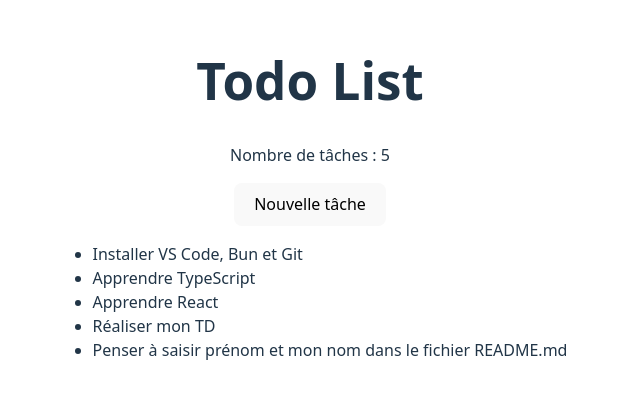
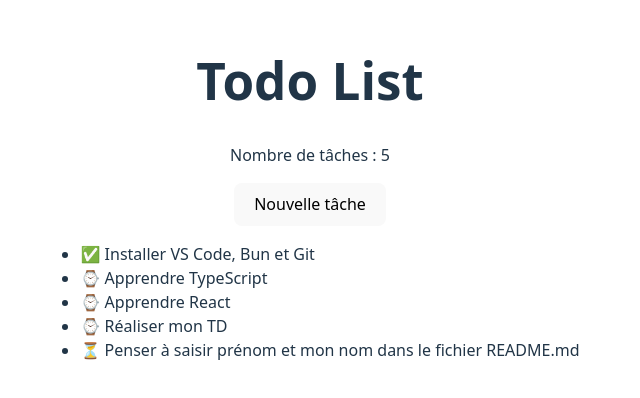
Before and after one commit to S0o0/todolist, a React (Vite) app: page / in a window 1280 px wide. Shown: the part 202-600 px from the top of the page, without its empty margins (330-970 px from the left). Built offline with nearby package versions, Linux system fonts and the light colour scheme.

Commit message:
emojis added

```diff
--- a/src/App.tsx
+++ b/src/App.tsx
@@ -1,9 +1,9 @@
-import { useState } from 'react'
+import { useState, type JSX } from 'react'
 import reactLogo from './assets/react.svg'
 import viteLogo from '/vite.svg'
 import './App.css'
 import { tasksCollection } from './data'
-import type { Task } from './Task'
+import type { Task, TaskStatus } from './Task'
 import { v4 as uuidv4 } from 'uuid';
 
 function App() {
@@ -29,6 +29,20 @@ function App() {
     }
     addNewTask(content!);
   }
+
+  const getStatusEmoji = (status: TaskStatus): JSX.Element => {
+    switch (status) {
+      case "todo":
+        return <span>⏳</span>;
+      case "doing":
+        return <span>⌚️</span>;
+      case "done":
+        return <span>✅</span>;
+      default:
+        return <span></span>;
+    }
+  };
+
   return (
     <>
       <h1>Todo List</h1>
@@ -37,7 +51,7 @@ function App() {
       <ul>
         {tasks.map((task) => (
           <li key={task.id}>
-            {task.content}
+            {getStatusEmoji(task.status)} {task.content}
           </li>
         ))}
       </ul>
```
